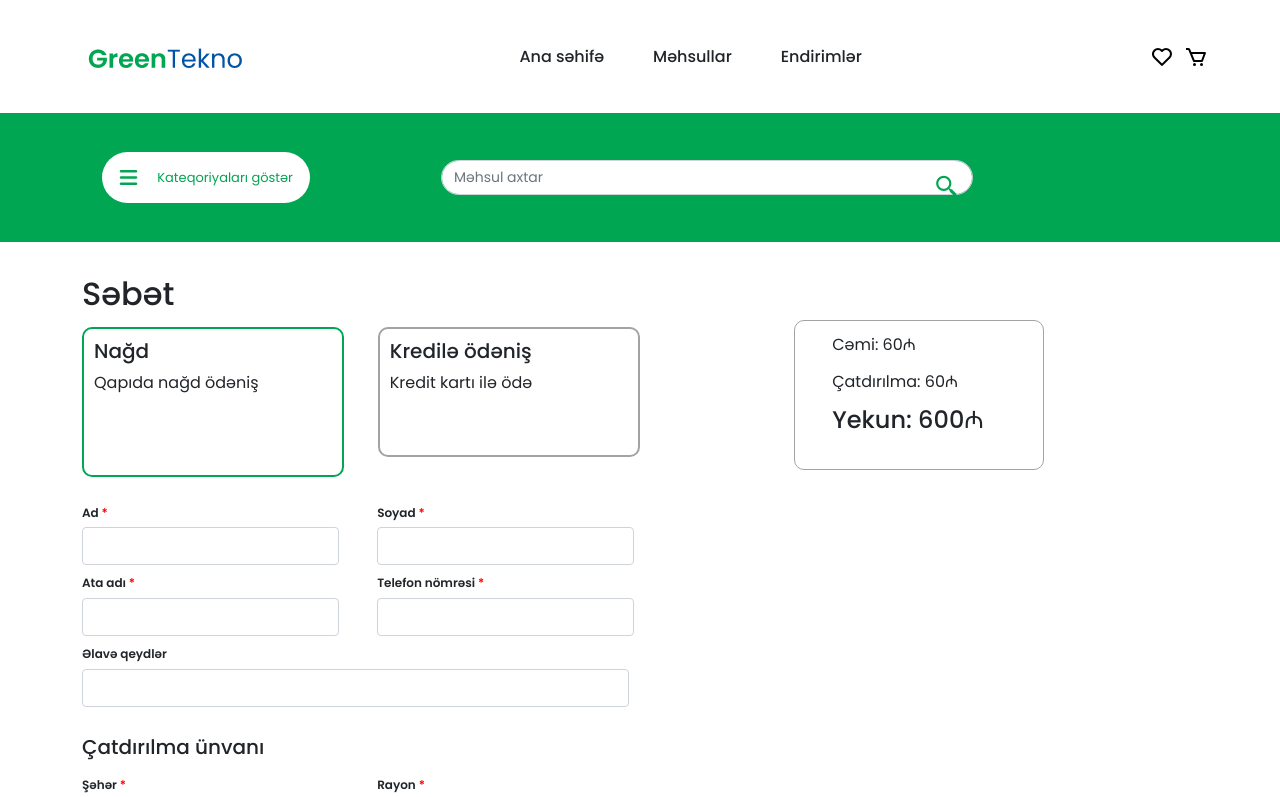
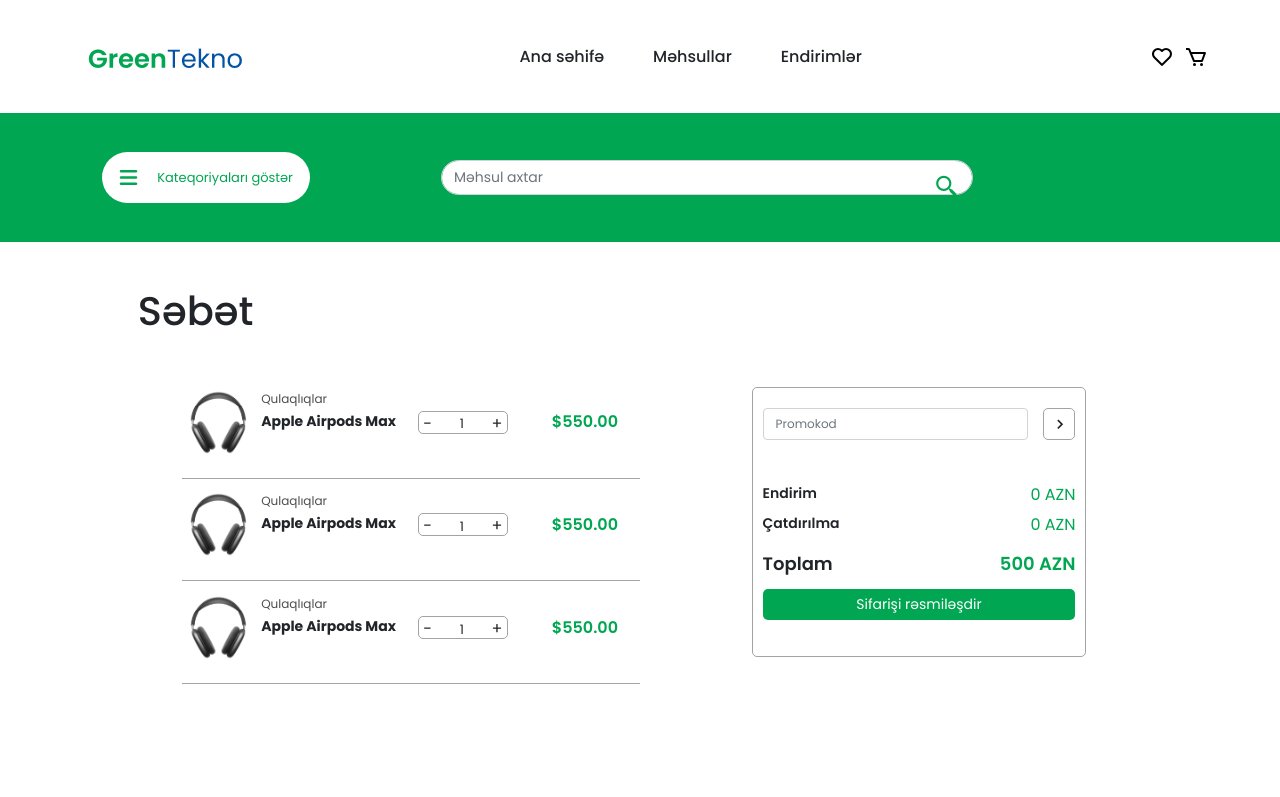
Before and after one commit to samirquluzade/E-Commerce-Product, a React (Create React App) app: page / in a window 1280 px wide. Shown: the top 797 px of the page. Built offline with nearby package versions, Linux system fonts and the light colour scheme.

Commit message:
Created:(BasketPrice section)

```diff
--- a/src/App.js
+++ b/src/App.js
@@ -1,10 +1,11 @@
 import Header from "./components/Header";
 import Footer from "./components/Footer";
 import BasketDetails from "./components/BasketDetails";
+import BasketPrice from "./components/BasketPrice";
 
 function App() {
   return (
-    <BasketDetails />
+    <BasketPrice />
   );
 }
 
--- a/src/components/BasketDetails.module.css
+++ b/src/components/BasketDetails.module.css
@@ -32,6 +32,7 @@
     border-radius: 10px;
     padding: 10px;
     cursor: pointer;
+    position: relative;
 }
 .cashSectionActive{
     height: 150px;
@@ -40,6 +41,17 @@
     border-radius: 10px;
     padding: 10px;
     cursor: pointer;
+    position: relative;
+}
+.cashSectionActive::after{
+    content:'';
+    position: absolute;
+    top:10%;
+    right: 3%;
+    width: 16px;
+    height: 16px;
+    border: 4px solid #00A651;
+    border-radius: 10px;
 }
 .creditSection{
     height: 130px;
@@ -49,6 +61,7 @@
     padding: 10px;
     margin-left: 6%;
     cursor: pointer;
+    position: relative;
 }
 .creditSectionActive{
     height: 150px;
@@ -58,6 +71,17 @@
     padding: 10px;
     margin-left: 6%;
     cursor: pointer;
+    position: relative;
+}
+.creditSectionActive::after{
+    content:'';
+    position: absolute;
+    top:10%;
+    right: 3%;
+    width: 16px;
+    height: 16px;
+    border: 4px solid #00A651;
+    border-radius: 10px;
 }
 .paymentSection{
     display: flex;
--- /dev/null
+++ b/src/components/BasketPrice.js
@@ -0,0 +1,108 @@
+import React from 'react';
+import Header from "./Header";
+import classes from'./BasketPrice.module.css';
+import {Container} from "react-bootstrap";
+
+const BasketPrice = () => {
+    return(
+      <>
+        <Header />
+        <Container>
+            <div className={classes.basketSection}>
+                <div className={classes.detailsSection}>
+                    <h1>Səbət</h1>
+                    <div className={classes.checkoutSection}>
+                        <div className={classes.priceSection}>
+                            <div className={classes.itemsSection}>
+                                <div className={classes.itemSection}>
+                                    <div className={classes.imageSection}>
+                                        <img src="/images/headphone.png" alt=""/>
+                                    </div>
+                                    <div className={classes.productName}>
+                                        <p>Qulaqlıqlar</p>
+                                        <p>Apple Airpods Max</p>
+                                    </div>
+                                    <div className={classes.productCount}>
+                                        <span>-</span>
+                                        <p>1</p>
+                                        <span>+</span>
+                                    </div>
+                                    <div className={classes.productPrice}>
+                                        <span>$550.00</span>
+                                    </div>
+                                </div>
+                                <div className={classes.line}></div>
+                            </div>
+                            <div className={classes.itemsSection}>
+                                <div className={classes.itemSection}>
+                                    <div className={classes.imageSection}>
+                                        <img src="/images/headphone.png" alt=""/>
+                                    </div>
+                                    <div className={classes.productName}>
+                                        <p>Qulaqlıqlar</p>
+                                        <p>Apple Airpods Max</p>
+                                    </div>
+                                    <div className={classes.productCount}>
+                                        <span>-</span>
+                                        <p>1</p>
+                                        <span>+</span>
+                                    </div>
+                                    <div className={classes.productPrice}>
+                                        <span>$550.00</span>
+                                    </div>
+                                </div>
+                                <div className={classes.line}></div>
+                            </div>
+                            <div className={classes.itemsSection}>
+                                <div className={classes.itemSection}>
+                                    <div className={classes.imageSection}>
+                                        <img src="/images/headphone.png" alt=""/>
+                                    </div>
+                                    <div className={classes.productName}>
+                                        <p>Qulaqlıqlar</p>
+                                        <p>Apple Airpods Max</p>
+                                    </div>
+                                    <div className={classes.productCount}>
+                                        <span>-</span>
+                                        <p>1</p>
+                                        <span>+</span>
+                                    </div>
+                                    <div className={classes.productPrice}>
+                                        <span>$550.00</span>
+                                    </div>
+                                </div>
+                                <div className={classes.line}></div>
+                            </div>
+                        </div>
+                        <div className={classes.sumSection}>
+                            <div className={classes.promocode}>
+                                <input type="text" placeholder="Promokod" className="form-control"/>
+                                <i className='bx bx-chevron-right'></i>
+                            </div>
+                            <div className={classes.generalPriceSection}>
+                                <div className={classes.calcPriceSection}>
+                                    <p>Endirim</p>
+                                    <p>0 AZN</p>
+                                </div>
+                                <div className={classes.calcPriceSection}>
+                                    <p>Çatdırılma</p>
+                                    <p>0 AZN</p>
+                                </div>
+                                <div className={classes.totalPriceSection}>
+                                    <p>Toplam</p>
+                                    <p>500 AZN</p>
+                                </div>
+                                <div className={classes.totalPriceSection}>
+                                    <a href="#">Sifarişi rəsmiləşdir</a>
+                                </div>
+                            </div>
+                        </div>
+                    </div>
+                </div>
+            </div>
+        </Container>
+      </>
+    );
+}
+
+export default BasketPrice;
--- /dev/null
+++ b/src/components/BasketPrice.module.css
@@ -0,0 +1,176 @@
+.basketSection{
+    display: flex;
+    flex-direction: row;
+    padding-top: 4%;
+}
+.detailsSection{
+    width: 100%;
+}
+.detailsSection h1{
+    padding-left:5%;
+}
+.imageSection img{
+    width: 65px;
+    height: 65px;
+    margin-left: 5%;
+}
+.priceSection{
+    padding: 3% 0 3% 9%;
+    width: 50%;
+}
+.productName{
+    display: flex;
+    flex-direction: column;
+    padding-left: 10%;
+}
+.itemsSection{
+    display: flex;
+    flex-direction: column;
+}
+.productName p:first-child{
+    color:#4e4e4e;
+    font-size: 12px;
+    margin-bottom: 2%;
+}
+.productName p:nth-child(2){
+    font-size: 18px;
+    white-space: nowrap;
+}
+.productCount{
+    width: 90px;
+    height: 23px;
+    border:1px solid #a3a3a3;
+    border-radius: 5px;
+    display: flex;
+    margin: auto 0 auto 10%;
+}
+.productCount p{
+    margin: 3% auto;
+    font-size: 13px;
+}
+.productCount span{
+    margin: auto 5%;
+}
+.productPrice{
+    color:#00A651;
+    font-weight: 600;
+    display: flex;
+    margin: auto 0 auto 10%;
+}
+.itemSection{
+    display: flex;
+    flex-direction: row;
+    padding-top: 3%;
+}
+.line{
+    margin-top: 5%;
+    width: 100%;
+    height: 1px;
+    background-color: #a3a3a3;
+}
+.checkoutSection{
+    display: flex;
+    flex-direction: row;
+}
+.sumSection{
+    width: 30%;
+    margin-left: 10%;
+    margin-top: 4%;
+    height: 270px;
+    border:1px solid #a3a3a3;
+    border-radius: 5px;
+}
+.promocode{
+    padding: 6% 3%;
+    display: flex;
+    position: relative;
+    align-items: center;
+}
+.promocode input{
+    width: 85%;
+    font-size: 12px;
+}
+.promocode i{
+    position: absolute;
+    right: 3%;
+    font-size: 20px;
+    padding: 5px;
+    border:1px solid #a3a3a3;
+    border-radius: 5px;
+}
+.generalPriceSection{
+    padding: 5% 3%;
+    display: flex;
+    flex-direction: column;
+}
+.calcPriceSection{
+    display: flex;
+    flex-direction: row;
+    justify-content: space-between;
+    padding-top: 2%;
+}
+.calcPriceSection p:first-child{
+    font-size: 14px;
+    font-weight: 600;
+}
+.calcPriceSection p:nth-child(2){
+    color:#00A651;
+}
+.totalPriceSection{
+    display: flex;
+    flex-direction: row;
+    justify-content: space-between;
+    padding-top: 4%;
+}
+.totalPriceSection p{
+    font-size: 18px;
+    font-weight: 600;
+}
+.totalPriceSection p:nth-child(2){
+    color: #00A651;
+}
+.totalPriceSection a{
+    text-decoration: none;
+    padding: 5px;
+    background-color: #00A651;
+    width: 100%;
+    text-align: center;
+    color:white;
+    border-radius: 5px;
+    font-size: 14px;
+}
+@media (max-width: 992px) {
+    .checkoutSection{
+        flex-direction: column;
+    }
+    .priceSection{
+        width: 100%;
+        padding: 0;
+    }
+    .detailsSection h1{
+        text-align: center;
+    }
+    .sumSection{
+        width: 100%;
+        margin-top:2%;
+        margin-left: 0;
+    }
+    .sumSection{
+        height: 280px;
+    }
+}
+@media (max-width: 1400px) {
+    .productCount{
+        margin: auto;
+    }
+    .productName{
+        padding-left: 3%;
+    }
+    .productName p:nth-child(2){
+        font-size: 14px;
+        font-weight: 700;
+    }
+    .productPrice{
+        margin: auto;
+    }
+}
```
Also changed, not shown: public/images/headphone.png (added).
